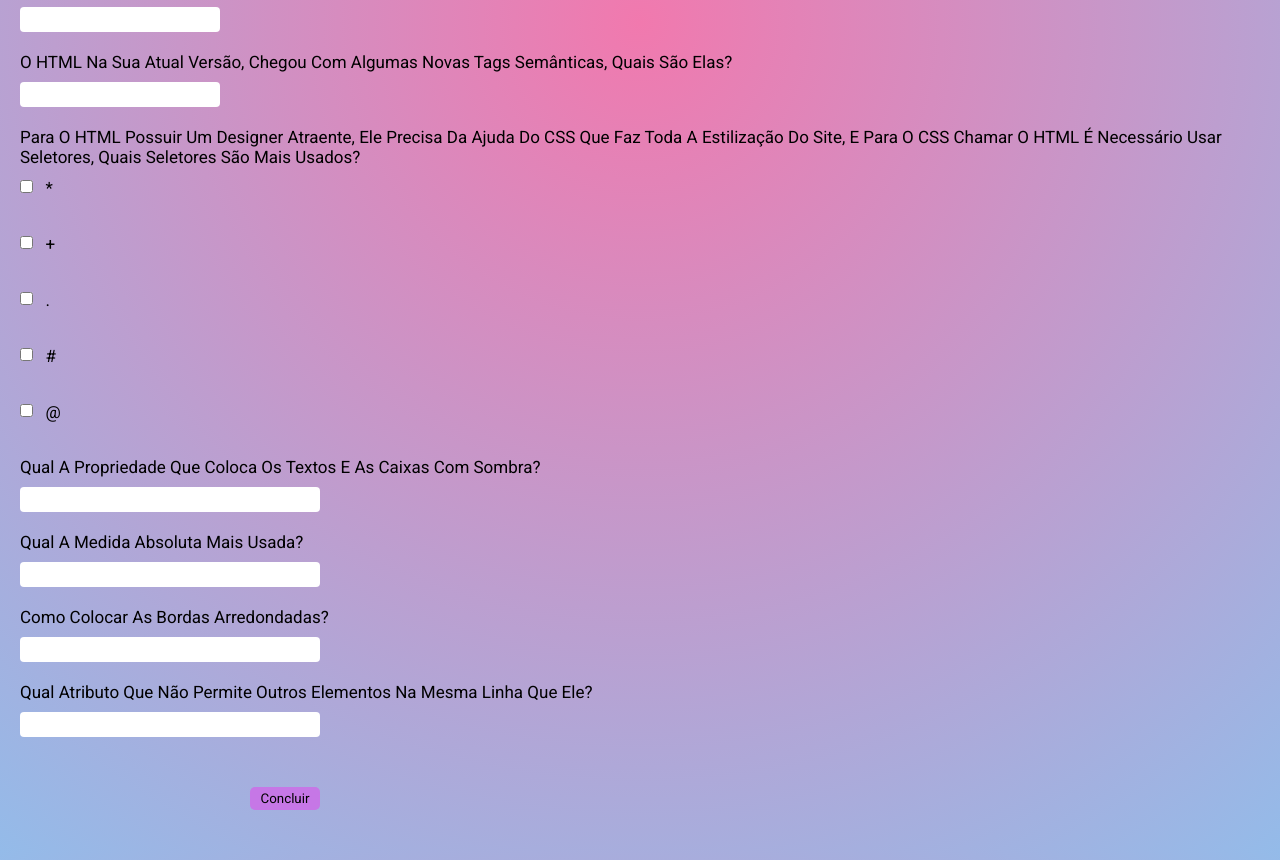
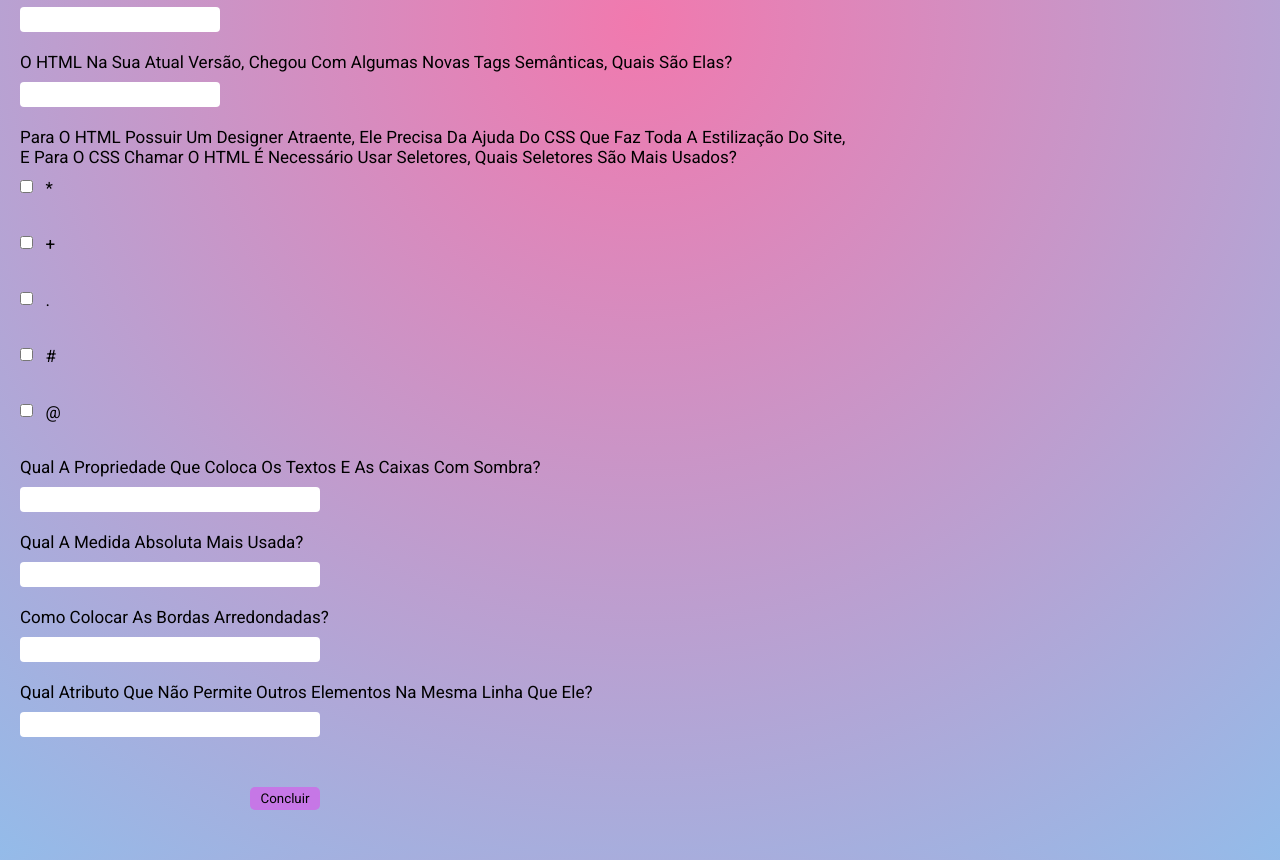
Before and after one commit to matteusfrancadev/Prova-tecnica, a plain HTML site: page index.html in a window 1280 px wide. Shown: the part 806-1666 px from the top of the page. Drawn offline with Linux system fonts and the light colour scheme.

Commit message:
add new photos and modified width label

```diff
--- a/index.html
+++ b/index.html
@@ -106,7 +106,7 @@
             </div>
 
             <div>
-                <label>Para o HTML possuir um designer atraente, ele precisa da ajuda do CSS que faz toda a estilização
+                <label class="label-selector">Para o HTML possuir um designer atraente, ele precisa da ajuda do CSS que faz toda a estilização
                     do site, e para o CSS chamar o HTML é necessário usar seletores, quais seletores são mais
                     usados?</label>
 
--- a/styles.css
+++ b/styles.css
@@ -62,6 +62,10 @@ input:focus {
     display: inline-block;
 }
 
+.label-selector {
+    width: 830px;
+}
+
 .group {
     display: inline;
     margin-right: 8px;
```
Also changed, not shown: caricatura.png (added), test.png (added), test2.png (added).
